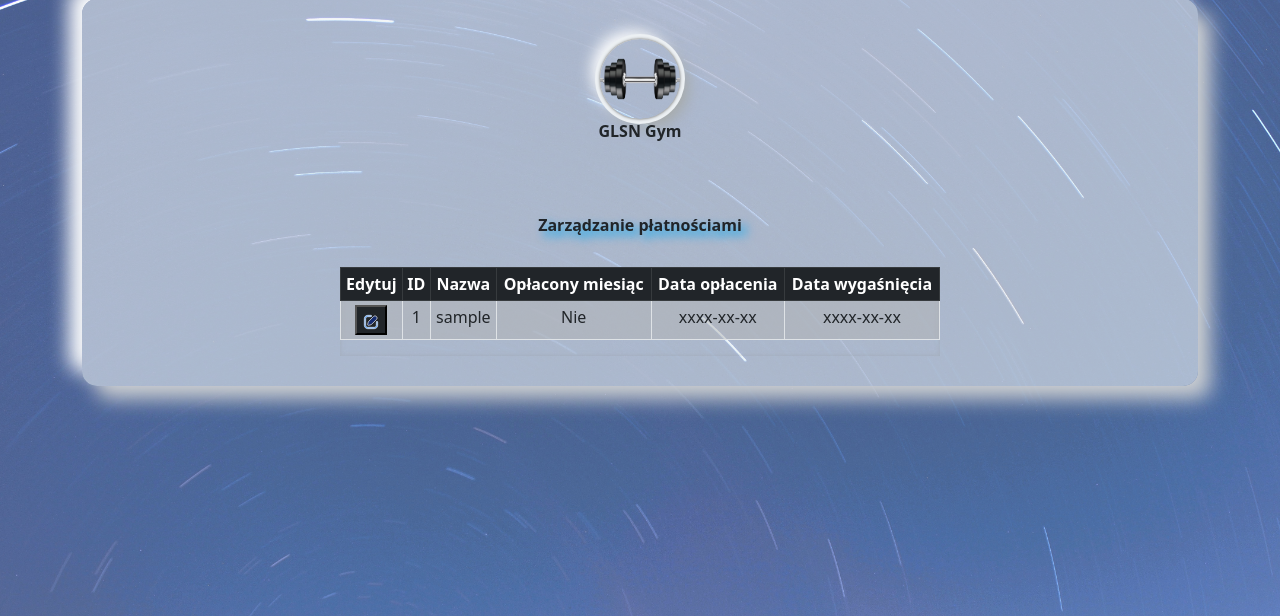
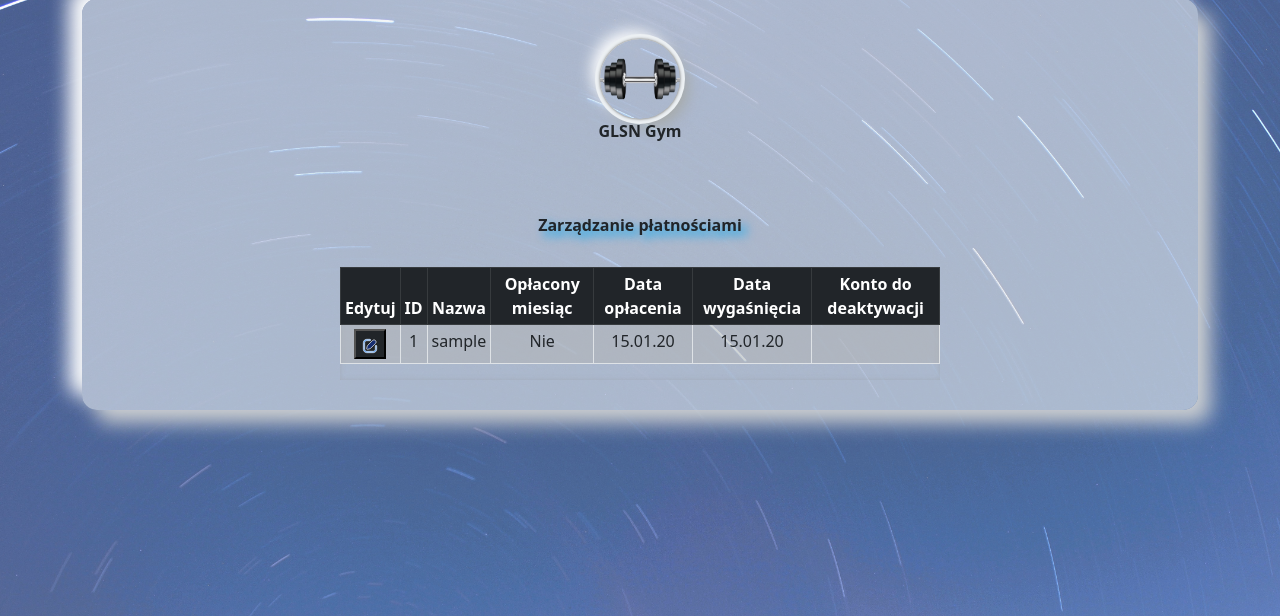
Before and after one commit to mykasero/GLSR_Gym_WebApp, a Django app: template templates/profiles/payments.html in a window 1280 px wide. Shown: the part 184-800 px from the top of the page. Run offline with Django 5.2, Linux system fonts and the light colour scheme; the template is opened without the code that fills it: most values are stand-ins (such as "Sample title", 1, 10 or a date in 2020); parts of the project's set-up code (start-up, migrations or seed data) failed here and were passed over; some libraries are stand-ins or nearby versions.

Commit message:
added modals in the template, as well as another column in the table for checking if user is up for account deactivation

```diff
--- a/templates/profiles/payments.html
+++ b/templates/profiles/payments.html
@@ -1,6 +1,7 @@
 {% extends "Schedule/base.html" %}
 {% load static %}
-{% block title %}<title>Subs Management</title>{% endblock %}
+{% load custom_filters %}
+{% block title %}<title>Płatności</title>{% endblock %}
 {% block background_img %}
     <style type="text/css">
         body {
@@ -109,17 +110,23 @@
                                 <th>Opłacony miesiąc</th>
                                 <th>Data opłacenia</th>
                                 <th>Data wygaśnięcia</th>
+                                <th>Konto do deaktywacji</th>
                             </thead>
 
-                            {% for user in context.user_list %}
+                            {% for user in context.user_list_payments %}
                                 <tr style="background:rgba(180,180,180,0.5);">
-                                    <td><button style="background-color:#212529" hx-get="{% url 'edit_payment' pk=item.pk %}" hx-target="#edit_dialog"
+                                    <td><button style="background-color:#212529" hx-get="{% url 'edit_payments' pk=user.pk %}" hx-target="#edit_dialog"
                                         data-toggle="modal" data-target="#edit_modal"><img height="16" src="{% static 'images/edit.svg' %}"/></button></td>
-                                    <td>{{user.id}}</td>
-                                    <td>{{user.username}}</td>
-                                    <td>Nie</td>
-                                    <td>xxxx-xx-xx</td>
-                                    <td>xxxx-xx-xx</td>
+                                    <td>{{user.user.id}}</td>
+                                    <td>{{user.user.username}}</td>
+                                    <td>{{user.is_paid|bool_in_pl}}</td>
+                                    <td>{{user.payment_date|date:'d.m.y'}}</td>
+                                    <td>{{user.expiry_date|date:'d.m.y'}}</td>
+                                    {% if user.is_expired != 'NONE' %}
+                                        <td>{{user.is_expired}}</td>
+                                    {% else %}
+                                        <td>---</td>
+                                    {% endif %}
                                 </tr>
                             {% endfor %}
                         </table>
```
